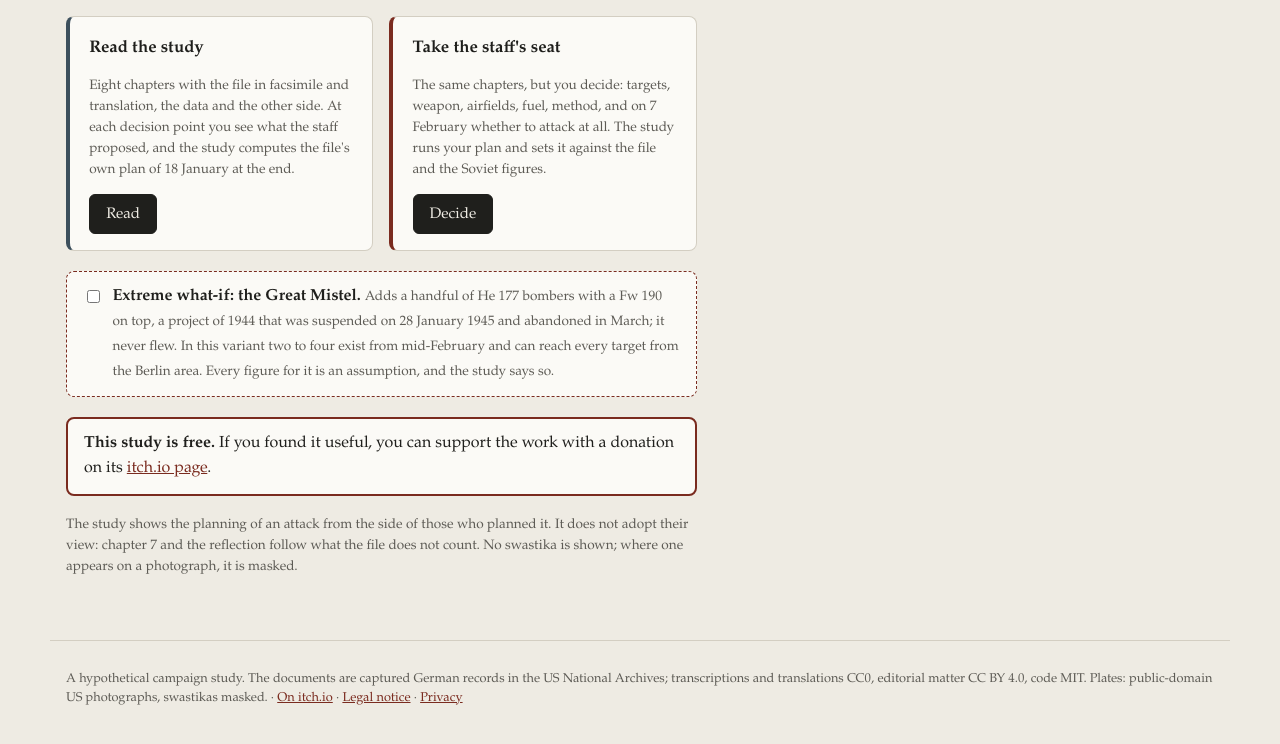
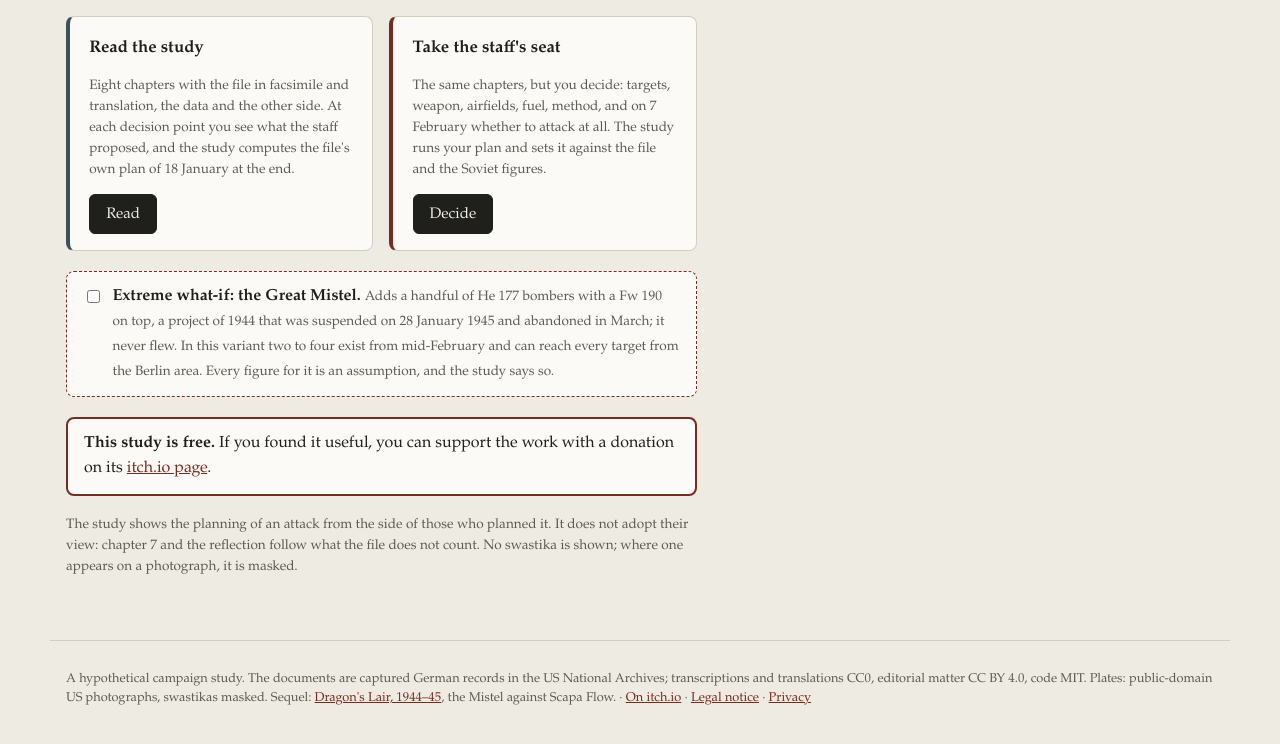
Before and after one commit to pantaleonfassbender-coder/Iron-Hammer-1945, a plain HTML site: page index.html in a window 1280 px wide. Shown: the part 565-1309 px from the top of the page. Drawn offline with Linux system fonts and the light colour scheme.

Commit message:
Link the sequel Dragon's Lair, 1944-45 in footer and README
Co-Authored-By: Claude Opus 5.5 <noreply@anthropic.com>

```diff
--- a/index.html
+++ b/index.html
@@ -29,7 +29,7 @@
 <div id="modebar" class="modebar"></div>
 <main id="view" aria-live="polite"></main>
 <footer>
-  <p>A hypothetical campaign study. The documents are captured German records in the US National Archives; transcriptions and translations CC0, editorial matter CC BY 4.0, code MIT. Plates: public-domain US photographs, swastikas masked. · <a href="https://leofassb.itch.io/iron-hammer-1945" target="_blank" rel="noopener">On itch.io</a> · <a href="legal.html#notice">Legal notice</a> · <a href="legal.html#privacy">Privacy</a></p>
+  <p>A hypothetical campaign study. The documents are captured German records in the US National Archives; transcriptions and translations CC0, editorial matter CC BY 4.0, code MIT. Plates: public-domain US photographs, swastikas masked. Sequel: <a href="https://dragons-lair-1944-45.netlify.app/" target="_blank" rel="noopener">Dragon's Lair, 1944–45</a>, the Mistel against Scapa Flow. · <a href="https://leofassb.itch.io/iron-hammer-1945" target="_blank" rel="noopener">On itch.io</a> · <a href="legal.html#notice">Legal notice</a> · <a href="legal.html#privacy">Privacy</a></p>
 </footer>
 <script src="model.js"></script>
 <script src="app.js"></script>
```
Also changed, not shown: 1 other file.
